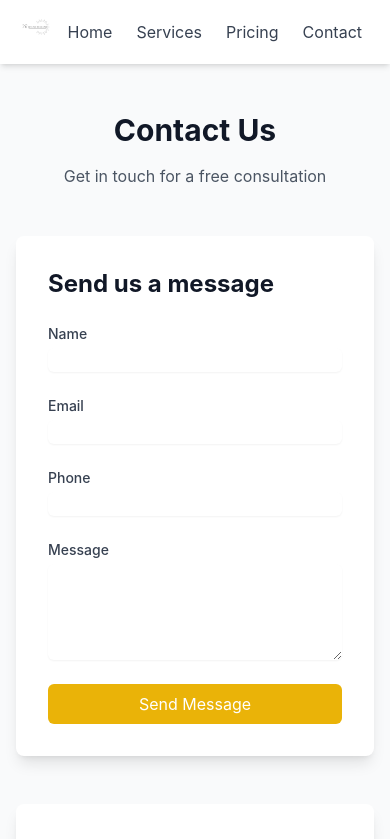
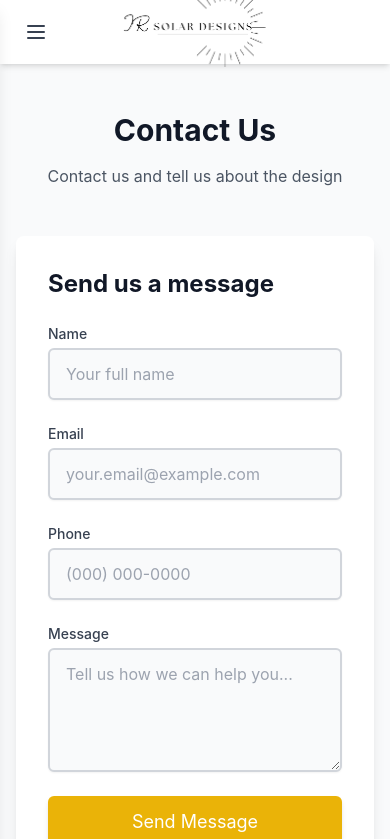
Before and after one commit to Calebabisai/IRSolarDesigns, a React (Vite) app: page /contact in a window 390 px wide. Shown: the top 839 px of the page. Built offline with nearby package versions, Linux system fonts and the light colour scheme.

Commit message:
mobile adaptation

```diff
--- a/src/components/Footer.tsx
+++ b/src/components/Footer.tsx
@@ -11,7 +11,7 @@ function Footer() {
             <div className="space-y-3">
               <div className="flex items-center">
                 <Phone className="h-5 w-5 text-yellow-500 mr-2" />
-                <span>(555) 123-4567</span>
+                <span>(000) 000-0000</span>
               </div>
               <div className="flex items-center">
                 <Mail className="h-5 w-5 text-yellow-500 mr-2" />
@@ -19,7 +19,7 @@ function Footer() {
               </div>
               <div className="flex items-center">
                 <MapPin className="h-5 w-5 text-yellow-500 mr-2" />
-                <span>123 Solar Street, Sunshine City, SC 12345</span>
+                <span>NARNIA 123, NARNIA, CA 91314</span>
               </div>
             </div>
           </div>
--- a/src/components/Navbar.tsx
+++ b/src/components/Navbar.tsx
@@ -1,4 +1,6 @@
 import { Link, useLocation } from 'react-router-dom';
+import { useState, useEffect } from 'react';
+import { Menu, X } from 'lucide-react';
 
 interface NavbarProps {
   isHome?: boolean;
@@ -6,34 +8,176 @@ interface NavbarProps {
 
 function Navbar({ isHome: isHomeProp = false }: NavbarProps) {
   const location = useLocation();
-  // Determina si estamos en la página de inicio basado en la URL actual
   const isHome = isHomeProp || location.pathname === '/';
+  const [isSidebarOpen, setIsSidebarOpen] = useState(false);
+
+  // Cerrar sidebar al cambiar de ruta
+  useEffect(() => {
+    setIsSidebarOpen(false);
+  }, [location.pathname]);
 
   return (
+    <>
+      {/* Navbar */}
       <nav className={`${isHome ? 'bg-transparent absolute' : 'bg-white relative'} shadow-md w-full z-50`}>
         <div className="max-w-7xl mx-auto px-4 sm:px-6 lg:px-8">
           <div className="flex justify-between h-16">
-          <div className="flex items-center">
+            {/* En móvil: botón de menú a la izquierda */}
+            <div className="flex items-center md:hidden order-first">
+              <button
+                onClick={() => setIsSidebarOpen(true)}
+                className={`p-2 rounded-md ${isHome ? 'text-white' : 'text-gray-700'} hover:bg-gray-100 hover:bg-opacity-20 focus:outline-none`}
+              >
+                <Menu className="h-6 w-6" />
+              </button>
+            </div>
+
+            {/* Logo - centrado en móvil, a la izquierda en escritorio */}
+            <div className="flex justify-center md:justify-start flex-1 md:flex-none">
               <Link to="/" className="flex items-center">
                 <div className="relative overflow-visible" style={{ marginTop: '-10px' }}>
                   <img
-                  // Cambio de logo en Homo, IRLOGO => IRLOGOWHITE
                     src={isHome ? "/src/assets/IRLOGO_WHITE.PNG" : "/src/assets/IRLOGO.PNG"}
                     alt="Logo IRSolarDesign"
-                  className="h-24 w-auto object-contain transform hover:scale-105 transition-transform duration-300"
+                    className="h-20 md:h-24 w-auto object-contain transform hover:scale-105 transition-transform duration-300"
                   />
                 </div>
               </Link>
             </div>
-          <div className="flex items-center">
-            <Link to="/" className={`px-3 py-2 ${isHome ? 'text-white' : 'text-gray-700'} hover:text-yellow-500`}>Home</Link>
-            <Link to="/services" className={`px-3 py-2 ${isHome ? 'text-white' : 'text-gray-700'} hover:text-yellow-500`}>Services</Link>
-            <Link to="/pricing" className={`px-3 py-2 ${isHome ? 'text-white' : 'text-gray-700'} hover:text-yellow-500`}>Pricing</Link>
-            <Link to="/contact" className={`px-3 py-2 ${isHome ? 'text-white' : 'text-gray-700'} hover:text-yellow-500`}>Contact</Link>
+
+            {/* Menú de escritorio - oculto en móvil */}
+            <div className="hidden md:flex items-center space-x-1">
+              <NavLink to="/" isActive={location.pathname === '/'} isHome={isHome}>
+                Home
+              </NavLink>
+              <NavLink to="/services" isActive={location.pathname === '/services'} isHome={isHome}>
+                Services
+              </NavLink>
+              <NavLink to="/pricing" isActive={location.pathname === '/pricing'} isHome={isHome}>
+                Pricing
+              </NavLink>
+              <NavLink to="/contact" isActive={location.pathname === '/contact'} isHome={isHome}>
+                Contact
+              </NavLink>
+            </div>
+
+            {/* Espacio vacío en móvil para equilibrar el diseño */}
+            <div className="flex items-center md:hidden order-last">
+              <div className="w-10"></div> {/* Espacio equivalente al botón de menú */}
             </div>
           </div>
         </div>
       </nav>
+
+      {/* Sidebar para móvil - con cabecera gris oscuro y cuerpo blanco */}
+      <div
+        className={`fixed top-0 left-0 w-72 h-full bg-white z-50 shadow-lg transform transition-transform duration-300 ease-in-out ${
+          isSidebarOpen ? 'translate-x-0' : '-translate-x-full'
+        }`}
+      >
+        {/* Cabecera del sidebar con logo y botón de cierre - mantiene bg-gray-900 */}
+        <div className="flex justify-between items-center p-4 bg-gray-900 border-b border-gray-700">
+          <div className="flex items-center">
+            <img
+              src="/src/assets/IRLOGO_WHITE.PNG"
+              alt="Logo IRSolarDesign"
+              className="h-12 w-auto mr-2"
+            />
+            <h2 className="text-xl font-bold text-white">Menu</h2>
+          </div>
+          <button
+            onClick={() => setIsSidebarOpen(false)}
+            className="p-2 rounded-full text-white hover:bg-gray-800 focus:outline-none transition-colors"
+          >
+            <X className="h-6 w-6" />
+          </button>
+        </div>
+
+        {/* Contenido del sidebar con botones amarillos sobre fondo blanco */}
+        <div className="flex flex-col p-4 mt-2">
+          <Link
+            to="/"
+            className={`px-4 py-3 rounded-lg mb-3 transition-colors font-medium text-center ${
+              location.pathname === '/'
+                ? 'bg-yellow-500 text-white'
+                : 'bg-gray-100 text-gray-800 hover:bg-yellow-500 hover:text-white'
+            }`}
+            onClick={() => setIsSidebarOpen(false)}
+          >
+            Home
+          </Link>
+
+          <Link
+            to="/services"
+            className={`px-4 py-3 rounded-lg mb-3 transition-colors font-medium text-center ${
+              location.pathname === '/services'
+                ? 'bg-yellow-500 text-white'
+                : 'bg-gray-100 text-gray-800 hover:bg-yellow-500 hover:text-white'
+            }`}
+            onClick={() => setIsSidebarOpen(false)}
+          >
+            Services
+          </Link>
+
+          <Link
+            to="/pricing"
+            className={`px-4 py-3 rounded-lg mb-3 transition-colors font-medium text-center ${
+              location.pathname === '/pricing'
+                ? 'bg-yellow-500 text-white'
+                : 'bg-gray-100 text-gray-800 hover:bg-yellow-500 hover:text-white'
+            }`}
+            onClick={() => setIsSidebarOpen(false)}
+          >
+            Pricing
+          </Link>
+
+          <Link
+            to="/contact"
+            className={`px-4 py-3 rounded-lg mb-3 transition-colors font-medium text-center ${
+              location.pathname === '/contact'
+                ? 'bg-yellow-500 text-white'
+                : 'bg-gray-100 text-gray-800 hover:bg-yellow-500 hover:text-white'
+            }`}
+            onClick={() => setIsSidebarOpen(false)}
+          >
+            Contact
+          </Link>
+
+          {/* Footer del sidebar */}
+          <div className="mt-auto pt-6 border-t border-gray-200 text-center text-sm text-gray-600">
+            <p className="mb-1">IR Solar Designs</p>
+            <p>&copy; {new Date().getFullYear()} All rights reserved</p>
+          </div>
+        </div>
+      </div>
+
+      {/* Overlay para cerrar el sidebar al hacer clic fuera */}
+      {isSidebarOpen && (
+        <div
+          className="fixed inset-0 bg-black bg-opacity-50 z-40 backdrop-blur-sm transition-opacity duration-300"
+          onClick={() => setIsSidebarOpen(false)}
+        ></div>
+      )}
+    </>
+  );
+}
+
+// Componente para los enlaces de navegación con indicador activo
+function NavLink({ to, children, isActive, isHome }: { to: string; children: React.ReactNode; isActive: boolean; isHome: boolean }) {
+  return (
+    <div className="relative group">
+      <Link
+        to={to}
+        className={`px-3 py-2 inline-block ${isHome ? 'text-white' : 'text-gray-700'} hover:text-yellow-500 transition-colors`}
+      >
+        {children}
+      </Link>
+      {/* Indicador de enlace activo */}
+      <div
+        className={`absolute bottom-0 left-0 w-full h-0.5 bg-yellow-500 transform transition-all duration-300
+          ${isActive ? 'scale-x-100' : 'scale-x-0 group-hover:scale-x-100 opacity-70'}`}
+      ></div>
+    </div>
   );
 }
 
--- a/src/pages/Contact.tsx
+++ b/src/pages/Contact.tsx
@@ -36,7 +36,7 @@ function Contact() {
           isVisible ? 'translate-y-0 opacity-100' : 'translate-y-10 opacity-0'
         }`}>
           <h1 className="text-3xl font-bold text-gray-900">Contact Us</h1>
-          <p className="mt-4 text-gray-600">Get in touch for a free consultation</p>
+          <p className="mt-4 text-gray-600">Contact us and tell us about the design</p>
         </div>
 
         <div className="grid grid-cols-1 md:grid-cols-2 gap-12">
@@ -50,57 +50,61 @@ function Contact() {
             <h2 className="text-2xl font-bold text-gray-900 mb-6">Send us a message</h2>
             <form onSubmit={handleSubmit} className="space-y-6">
               <div>
-                <label htmlFor="name" className="block text-sm font-medium text-gray-700">Name</label>
+                <label htmlFor="name" className="block text-sm font-medium text-gray-700 mb-1">Name</label>
                 <input
                   type="text"
                   id="name"
                   name="name"
                   value={formData.name}
                   onChange={handleChange}
-                  className="mt-1 block w-full rounded-md border-gray-300 shadow-sm focus:border-yellow-500 focus:ring-yellow-500"
+                  className="mt-1 block w-full rounded-md border-2 border-gray-300 bg-gray-50 px-4 py-3 shadow-sm focus:border-yellow-500 focus:ring-2 focus:ring-yellow-500 focus:ring-opacity-50 transition-colors duration-200"
+                  placeholder="Your full name"
                   required
                 />
               </div>
               <div>
-                <label htmlFor="email" className="block text-sm font-medium text-gray-700">Email</label>
+                <label htmlFor="email" className="block text-sm font-medium text-gray-700 mb-1">Email</label>
                 <input
                   type="email"
                   id="email"
                   name="email"
                   value={formData.email}
                   onChange={handleChange}
-                  className="mt-1 block w-full rounded-md border-gray-300 shadow-sm focus:border-yellow-500 focus:ring-yellow-500"
+                  className="mt-1 block w-full rounded-md border-2 border-gray-300 bg-gray-50 px-4 py-3 shadow-sm focus:border-yellow-500 focus:ring-2 focus:ring-yellow-500 focus:ring-opacity-50 transition-colors duration-200"
+                  placeholder="your.email@example.com"
                   required
                 />
               </div>
               <div>
-                <label htmlFor="phone" className="block text-sm font-medium text-gray-700">Phone</label>
+                <label htmlFor="phone" className="block text-sm font-medium text-gray-700 mb-1">Phone</label>
                 <input
                   type="tel"
                   id="phone"
                   name="phone"
                   value={formData.phone}
                   onChange={handleChange}
-                  className="mt-1 block w-full rounded-md border-gray-300 shadow-sm focus:border-yellow-500 focus:ring-yellow-500"
+                  className="mt-1 block w-full rounded-md border-2 border-gray-300 bg-gray-50 px-4 py-3 shadow-sm focus:border-yellow-500 focus:ring-2 focus:ring-yellow-500 focus:ring-opacity-50 transition-colors duration-200"
+                  placeholder="(000) 000-0000"
                   required
                 />
               </div>
               <div>
-                <label htmlFor="message" className="block text-sm font-medium text-gray-700">Message</label>
+                <label htmlFor="message" className="block text-sm font-medium text-gray-700 mb-1">Message</label>
                 <textarea
                   id="message"
                   name="message"
                   value={formData.message}
                   onChange={handleChange}
                   rows={4}
-                  className="mt-1 block w-full rounded-md border-gray-300 shadow-sm focus:border-yellow-500 focus:ring-yellow-500"
+                  className="mt-1 block w-full rounded-md border-2 border-gray-300 bg-gray-50 px-4 py-3 shadow-sm focus:border-yellow-500 focus:ring-2 focus:ring-yellow-500 focus:ring-opacity-50 transition-colors duration-200"
+                  placeholder="Tell us how we can help you..."
                   required
                 ></textarea>
               </div>
               <div>
                 <button
                   type="submit"
-                  className="w-full bg-yellow-500 text-white py-2 px-4 rounded-md hover:bg-yellow-600 focus:outline-none focus:ring-2 focus:ring-yellow-500 focus:ring-offset-2 transition duration-300"
+                  className="w-full bg-yellow-500 text-white py-3 px-4 text-lg rounded-md hover:bg-yellow-600 focus:outline-none focus:ring-2 focus:ring-yellow-500 focus:ring-offset-2 transition duration-300 shadow-md"
                 >
                   Send Message
                 </button>
--- a/src/pages/Home.tsx
+++ b/src/pages/Home.tsx
@@ -73,7 +73,7 @@ function Home() {
 
         <div className="relative z-10 flex flex-col items-center justify-center h-full text-white text-center px-4">
           <h1 className="text-5xl font-bold mb-6 animate-fade-in">
-            Powering Your Future with Solar Energy
+          Designing to power your future with solar energy
           </h1>
           <p className="text-xl mb-8 max-w-2xl animate-slide-up">
             Transform your home with sustainable energy solutions that save money and protect our planet
```
Also changed, not shown: 1 other file (tests, documents, lock files or other folders). Lines whose indentation alone changed are shown as unchanged.
